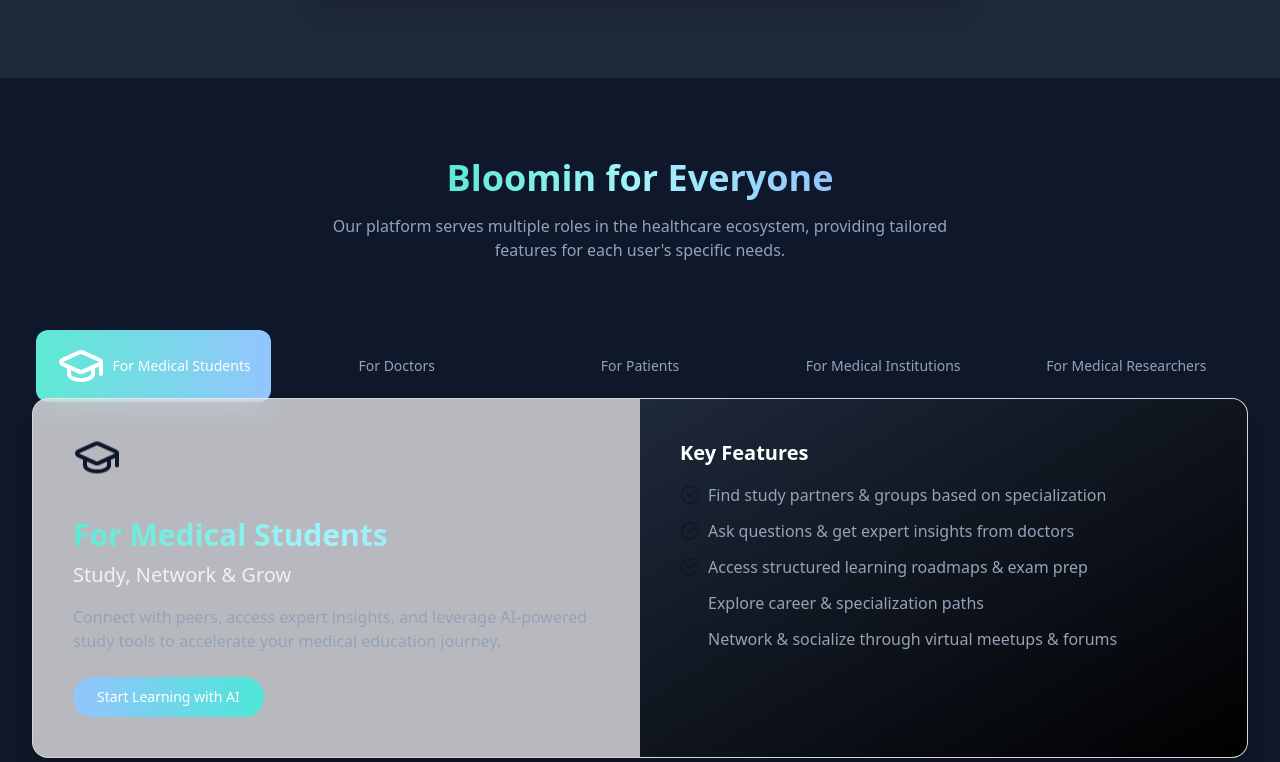
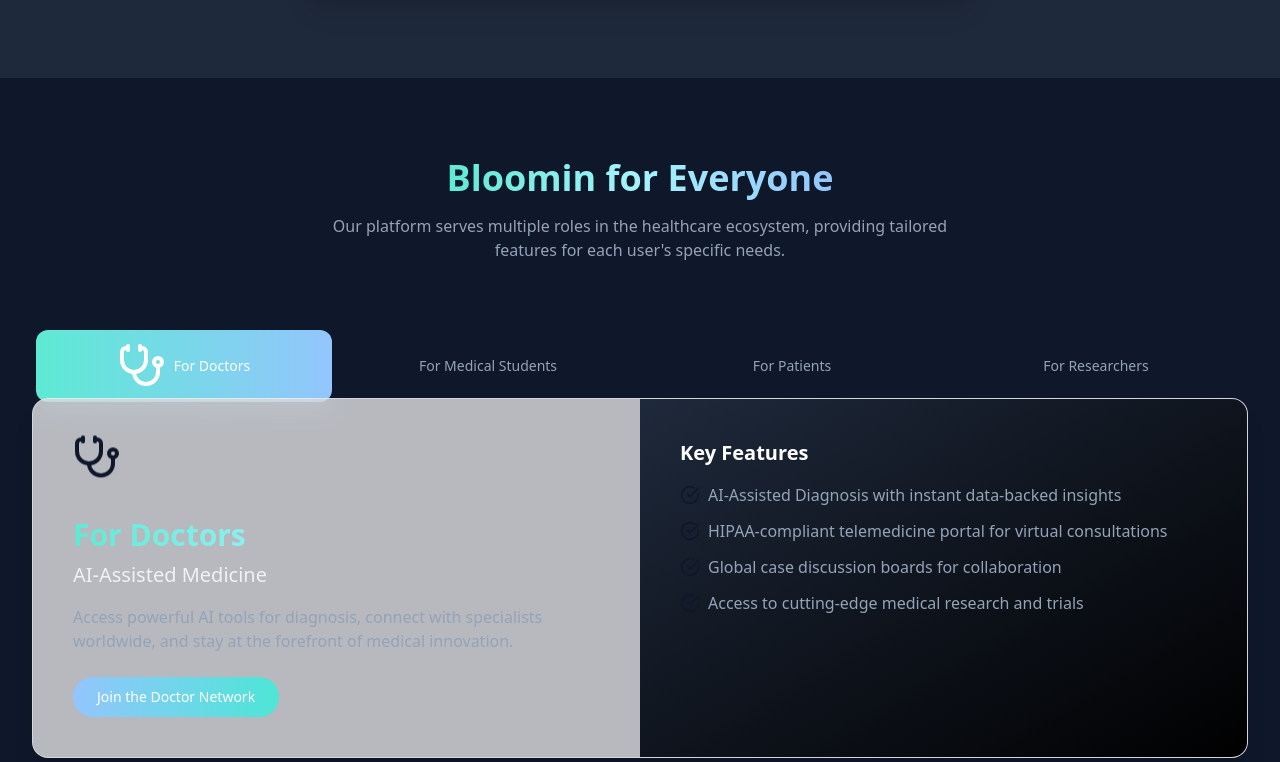
Before and after one commit to the-raghav/bloomin-medical-networks, a React (Vite) app: page / in a window 1280 px wide. Shown: the part 2038-2800 px from the top of the page. Built offline with nearby package versions, Linux system fonts and the light colour scheme.

Commit message:
Reverted to edit edt-04eaa7a2-c0f4-4469-80da-d2bc4782ce31: "Refine Navbar and Button styles
- Removed blinking effect from the sign-up button.
- Improved the appearance of "Bloomin" in the header bar."

```diff
--- a/src/components/Navbar.tsx
+++ b/src/components/Navbar.tsx
@@ -66,17 +66,9 @@ const Navbar = () => {
                 </span>
               </a>
             ))}
-            <div className="flex space-x-3">
-              <Button
-                variant="outline"
-                className="border-bloomin-teal text-white hover:bg-bloomin-teal/20 transition-all duration-300"
-              >
-                Log In
-              </Button>
             <Button className="bg-gradient-to-r from-bloomin-teal to-bloomin-blue text-white font-medium rounded-full px-6 hover:from-bloomin-blue hover:to-bloomin-teal transition-all duration-300">
               Sign Up
             </Button>
-            </div>
           </div>
 
           {/* Mobile menu button */}
@@ -111,14 +103,6 @@ const Navbar = () => {
                 {item.name}
               </a>
             ))}
-            <div className="flex flex-col space-y-2">
-              <Button
-                variant="outline"
-                className="border-bloomin-teal text-white hover:bg-bloomin-teal/20 transition-all duration-300"
-                onClick={() => setMobileMenuOpen(false)}
-              >
-                Log In
-              </Button>
             <Button
               className="bg-gradient-to-r from-bloomin-teal to-bloomin-blue text-white font-medium rounded-full px-6 hover:from-bloomin-blue hover:to-bloomin-teal transition-all duration-300"
               onClick={() => setMobileMenuOpen(false)}
@@ -127,7 +111,6 @@ const Navbar = () => {
             </Button>
           </div>
         </div>
-        </div>
       )}
     </nav>
   );
--- a/src/components/RoleFeatures.tsx
+++ b/src/components/RoleFeatures.tsx
@@ -2,86 +2,60 @@
 import React, { useState } from 'react';
 import { Tabs, TabsContent, TabsList, TabsTrigger } from "@/components/ui/tabs";
 import { Button } from "@/components/ui/button";
-import {
-  Stethoscope,
-  GraduationCap,
-  HeartPulse,
-  Microscope,
-  CheckCircle,
-  Building,
-  Users
-} from "lucide-react";
+import { Stethoscope, GraduationCap, HeartPulse, Microscope, CheckCircle } from "lucide-react";
 
 const RoleFeatures = () => {
-  const [activeTab, setActiveTab] = useState("students");
+  const [activeTab, setActiveTab] = useState("doctors");
 
   const roleContent = {
+    doctors: {
+      title: "For Doctors",
+      subtitle: "AI-Assisted Medicine",
+      description: "Access powerful AI tools for diagnosis, connect with specialists worldwide, and stay at the forefront of medical innovation.",
+      features: [
+        "AI-Assisted Diagnosis with instant data-backed insights",
+        "HIPAA-compliant telemedicine portal for virtual consultations",
+        "Global case discussion boards for collaboration",
+        "Access to cutting-edge medical research and trials"
+      ],
+      icon: <Stethoscope className="h-12 w-12 text-bloomin-cyan" />,
+      cta: "Join the Doctor Network"
+    },
     students: {
       title: "For Medical Students",
-      subtitle: "Study, Network & Grow",
-      description: "Connect with peers, access expert insights, and leverage AI-powered study tools to accelerate your medical education journey.",
+      subtitle: "AI-Powered Learning Hub",
+      description: "Accelerate your learning with AI, connect with mentors, and access real-world case studies to prepare for your medical career.",
       features: [
-        "Find study partners & groups based on specialization",
-        "Ask questions & get expert insights from doctors",
-        "Access structured learning roadmaps & exam prep",
-        "Explore career & specialization paths",
-        "Network & socialize through virtual meetups & forums"
+        "AI-powered learning with adaptive recommendations",
+        "Internship & research placement opportunities",
+        "Virtual case studies with simulated patient scenarios",
+        "Mentorship connections with leading specialists"
       ],
       icon: <GraduationCap className="h-12 w-12 text-bloomin-cyan" />,
       cta: "Start Learning with AI"
     },
-    doctors: {
-      title: "For Doctors",
-      subtitle: "Network, Collaborate & Discuss",
-      description: "Connect with verified doctors globally, discuss complex cases, and establish your professional presence in the medical community.",
-      features: [
-        "Global networking with verified doctors worldwide",
-        "Medical case discussions & cross-specialty consultations",
-        "Professional visibility through articles & case studies",
-        "Research & collaboration opportunities",
-        "AI assistance with cross-checking diagnoses & analytics"
-      ],
-      icon: <Stethoscope className="h-12 w-12 text-bloomin-cyan" />,
-      cta: "Join the Doctor Network"
-    },
     patients: {
       title: "For Patients",
-      subtitle: "AI Health Insights Verified by Doctors",
-      description: "Get AI-powered health insights verified by real doctors, connect with specialists, and take control of your healthcare journey.",
+      subtitle: "Personalized Health Management",
+      description: "Get AI-powered health insights, connect with specialists, and take control of your healthcare journey with confidence.",
       features: [
-        "Doctor-verified AI symptom checker for preliminary diagnoses",
-        "Find the right doctor based on your symptoms & conditions",
-        "Personalized health tracking, diet & medication reminders",
-        "Connect with patients facing similar health conditions",
-        "Access expert-led health discussions & Q&A sessions"
+        "AI symptom checker for preliminary diagnoses",
+        "Instant specialist matching based on your condition",
+        "Personalized health tracking and alerts",
+        "Secure health record management and sharing"
       ],
       icon: <HeartPulse className="h-12 w-12 text-bloomin-cyan" />,
       cta: "Check Your Health Now"
     },
-    institutions: {
-      title: "For Medical Institutions",
-      subtitle: "Manage & Expand Influence",
-      description: "Create and oversee student communities, showcase achievements, and collaborate on cutting-edge medical research globally.",
+    researchers: {
+      title: "For Researchers",
+      subtitle: "Innovation & Collaboration Hub",
+      description: "Access secure datasets, collaborate on groundbreaking studies, and leverage AI to accelerate medical discoveries.",
       features: [
-        "Create & manage student discussion groups",
-        "Build strong PR through institutional achievements",
-        "Lead research & medical innovation initiatives",
-        "Collaborate with global doctors & medical organizations",
-        "Access verified clinical research partners worldwide"
-      ],
-      icon: <Building className="h-12 w-12 text-bloomin-cyan" />,
-      cta: "Expand Your Institutional Reach"
-    },
-    researchers: {
-      title: "For Medical Researchers",
-      subtitle: "Find Partners & Collaborate",
-      description: "Connect with doctors and institutions, find research partners, and collaborate on breakthrough medical studies and trials.",
-      features: [
-        "Join a collaborative research community of experts",
-        "Explore emerging trends in medical research",
-        "Partner with top institutions & industry experts",
-        "Share & discuss research findings with peers",
-        "Find funding & support for medical studies & trials"
+        "Access to anonymized medical datasets",
+        "Federated learning sandbox for AI model training",
+        "Research collaboration tools for global teamwork",
+        "Publication and grant opportunity notifications"
       ],
       icon: <Microscope className="h-12 w-12 text-bloomin-cyan" />,
       cta: "Access Research Hub"
@@ -101,8 +75,8 @@ const RoleFeatures = () => {
           </p>
         </div>
 
-        <Tabs defaultValue="students" className="w-full" onValueChange={setActiveTab}>
-          <TabsList className="grid grid-cols-2 md:grid-cols-5 gap-2 bg-transparent mb-8">
+        <Tabs defaultValue="doctors" className="w-full" onValueChange={setActiveTab}>
+          <TabsList className="grid grid-cols-2 md:grid-cols-4 gap-2 bg-transparent mb-8">
             {Object.entries(roleContent).map(([key, content]) => (
               <TabsTrigger
                 key={key}
```
Lines whose indentation alone changed are shown as unchanged.
